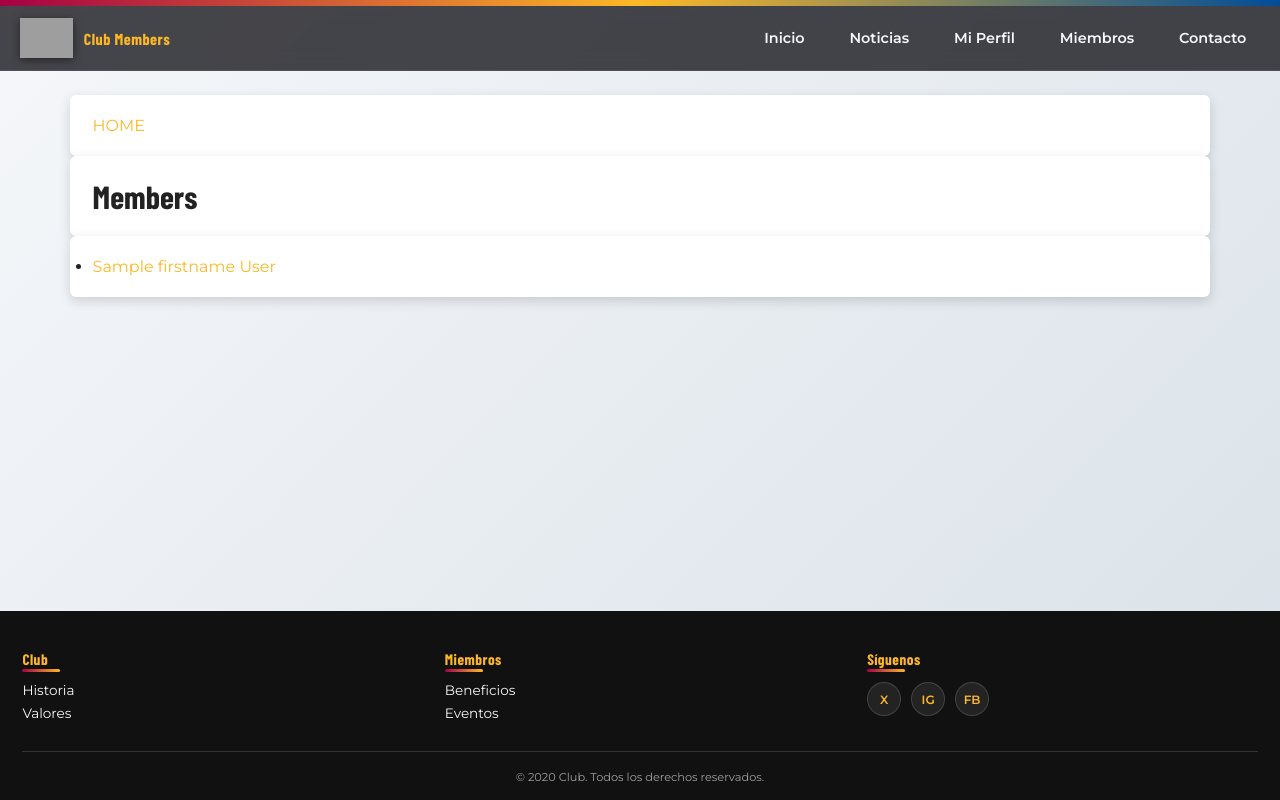
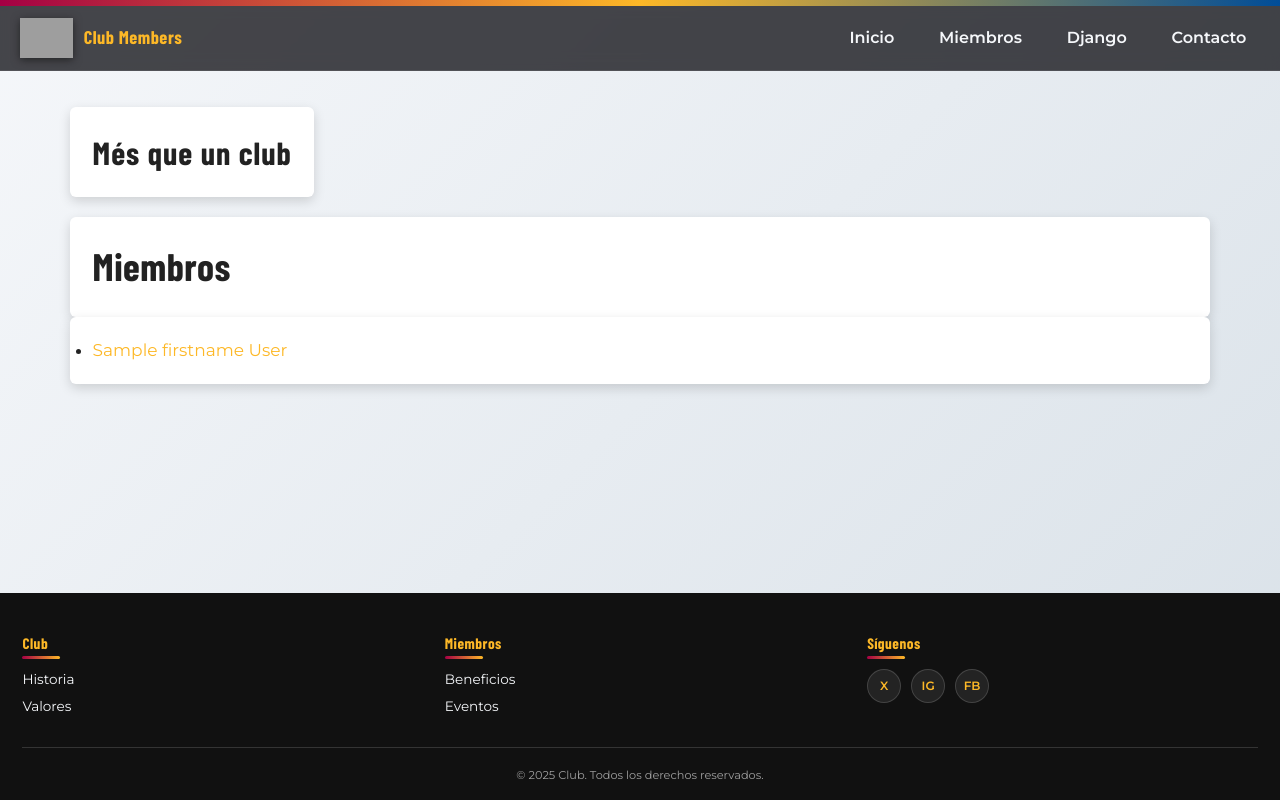
Before and after one commit to AANDREW-999/ejemplo_django, a Django app: template my_tennis_club/members/templates/all_members.html in a window 1280 px wide. Run offline with Django 5.2, Linux system fonts and the light colour scheme; the template is opened without the code that fills it: most values are stand-ins (such as "Sample title", 1, 10 or a date in 2020); grey boxes are pictures that could not be loaded.

Commit message:
Actualizar plantillas y estilos en Django: mejorar la presentación de miembros, agregar enlaces dinámicos y ajustar el manejo de errores 404.

```diff
--- a/my_tennis_club/members/static/css/barca.css
+++ b/my_tennis_club/members/static/css/barca.css
@@ -15,6 +15,8 @@
   min-height:100vh;
   display:flex;
   flex-direction:column;
+  font-size:17px; /* aumentado desde el valor por defecto (~16) */
+  line-height:1.5;
 }
 a{color:var(--gold);text-decoration:none;}
 a:hover{text-decoration:underline;}
@@ -27,10 +29,13 @@
 }
 .logo{display:flex;align-items:center;gap:.65rem;font-weight:600;color:var(--gold);}
 .logo img{height:40px;width:auto;filter:drop-shadow(0 2px 4px rgba(0,0,0,.5));}
-.brand-text{letter-spacing:.5px;}
+.brand-text{
+  letter-spacing:.5px;
+  font-size:1.15rem;
+}
 .main-nav ul{list-style:none;display:flex;gap:1.1rem;margin: 0;padding: 0;}
 .main-nav a{
-  padding:.45rem .85rem;border-radius:var(--radius);font-weight:600;font-size:.9rem;
+  padding:.45rem .85rem;border-radius:var(--radius);font-weight:600;font-size:1rem;
   color:var(--light);position:relative;transition:.25s;
 }
 .main-nav a::after{
@@ -92,6 +97,20 @@
 }
 .scroll-top.show{opacity:1;pointer-events:auto;}
 .scroll-top:hover{background:linear-gradient(90deg,var(--grana),var(--gold));color:var(--light);}
+h1{font-size:2.4rem;letter-spacing:.5px;}
+h2{font-size:1.95rem;letter-spacing:.5px;}
+h3{font-size:1.55rem;}
+.motto{
+  font-family:'Barlow Condensed','Montserrat',sans-serif;
+  font-size:2rem;
+  font-weight:700;
+  letter-spacing:1px;
+  background:linear-gradient(90deg,var(--gold),var(--grana));
+  -webkit-background-clip:text;
+  color:transparent;
+  display:inline-block;
+  margin:.75rem 0 1.25rem;
+}
 @media (max-width:880px){
   .main-nav ul{flex-direction:column;gap:.35rem;}
   .main-nav{
@@ -101,6 +120,9 @@
   }
   .main-nav.open{transform:translateY(0);opacity:1;pointer-events:auto;}
   .nav-toggle{display:block;}
+  h1{font-size:2.1rem;}
+  h2{font-size:1.75rem;}
+  .motto{font-size:1.7rem;}
 }
 @media (prefers-color-scheme:light){
   body{background:linear-gradient(135deg,var(--light) 0%,#d9e1e8 100%);color:#222;}
--- a/my_tennis_club/members/templates/all_members.html
+++ b/my_tennis_club/members/templates/all_members.html
@@ -1,19 +1,15 @@
 {% extends "master.html" %}
 
-{% block title %}
-  My Club Barcelona—List of all members
-{% endblock %}
-
+{% block title %}Miembros del Club{% endblock %}
 
 {% block content %}
-
-  <p><a href="/">HOME</a></p>
-
-  <h1>Members</h1>
-
+  <span class="motto">Més que un club</span>
+  <h1>Miembros</h1>
   <ul>
     {% for x in mymembers %}
-      <li><a href="details/{{ x.id }}">{{ x.firstname }} {{ x.lastname }}</a></li>
+      <li><a href="{% url 'details' x.id %}">{{ x.firstname }} {{ x.lastname }}</a></li>
+    {% empty %}
+      <li>No hay miembros registrados.</li>
     {% endfor %}
   </ul>
 {% endblock %}
--- a/my_tennis_club/members/templates/details.html
+++ b/my_tennis_club/members/templates/details.html
@@ -1,7 +1,7 @@
 {% extends "master.html" %}
 
 {% block title %}
-  Details about {{ mymember.firstname }} {{ mymember.lastname }}
+  Detalles de {{ mymember.firstname }} {{ mymember.lastname }}
 {% endblock %}
 
 
@@ -14,6 +14,6 @@
   <p>Gender: {{ mymember.gender }}</p>
   <p>Member since: {{ mymember.joined_date }}</p>
 
-  <p>Back to <a href="/members">Members</a></p>
+  <p>Volver a <a href="{% url 'members' %}">Miembros</a></p>
 
 {% endblock %}
--- a/my_tennis_club/members/templates/main.html
+++ b/my_tennis_club/members/templates/main.html
@@ -10,6 +10,6 @@
 
   <h3>Members</h3>
 
-  <p>Check out all our <a href="members/">members</a></p>
+  <p>Consulta todos nuestros <a href="{% url 'members' %}">miembros</a></p>
 
 {% endblock %}
--- a/my_tennis_club/members/templates/master.html
+++ b/my_tennis_club/members/templates/master.html
@@ -14,21 +14,21 @@
     body{font-family:'Montserrat',"Segoe UI",Roboto,Arial,sans-serif}
     h1,h2,h3,h4,h5,h6,.brand-text{font-family:'Barlow Condensed','Montserrat',sans-serif}
   </style>
+  {% block extra_head %}{% endblock %}
 </head>
 <body>
 <header class="site-header">
   <div class="top-strip"></div>
   <div class="nav-wrapper">
     <a class="logo" href="{% url 'members' %}">
-      <img src="{% static 'img/escudo.png' %}" alt="FC Barcelona" onerror="this.style.display='none'">
+      <img src="{% static 'img/escudo.png' %}" alt="FC Barcelona">
       <span class="brand-text">Club Members</span>
     </a>
     <nav class="main-nav">
       <ul>
-        <li><a href="{% url 'members' %}">Inicio</a></li>
-        <li><a href="#">Noticias</a></li>
-        <li><a href="#">Mi Perfil</a></li>
-        <li><a href="#">Miembros</a></li>
+        <li><a href="{% url 'main' %}">Inicio</a></li>
+        <li><a href="{% url 'members' %}">Miembros</a></li>
+        <li><a href="{% url 'django_guide' %}">Django</a></li>
         <li><a href="#">Contacto</a></li>
       </ul>
     </nav>
@@ -64,7 +64,7 @@
     </div>
   </div>
   <div class="legal">
-    <small>&copy; {{ now|date:"Y" }} Club. Todos los derechos reservados.</small>
+    <small>&copy; {% now "Y" %} Club. Todos los derechos reservados.</small>
   </div>
 </footer>
 <button class="scroll-top" aria-label="Subir">▲</button>
@@ -78,5 +78,6 @@
 });
 st.addEventListener('click',()=>window.scrollTo({top:0,behavior:'smooth'}));
 </script>
+{% block extra_js %}{% endblock %}
 </body>
 </html>
--- a/my_tennis_club/members/templates/myfirst.html
+++ b/my_tennis_club/members/templates/myfirst.html
@@ -13,6 +13,7 @@
 		<div class="mt-4 d-flex gap-3 justify-content-center flex-wrap">
 			<a class="btn btn-neon btn-lg" href="#que-es">Empezar</a>
 			<a class="btn btn-outline-light btn-lg neon-border" href="https://www.djangoproject.com/" target="_blank" rel="noopener">Página oficial</a>
+			<a class="btn btn-outline-light btn-lg neon-border" href="{% url 'main' %}" aria-label="Volver al inicio">← Volver al Club</a>
 		</div>
 	</section>
 
--- a/my_tennis_club/members/urls.py
+++ b/my_tennis_club/members/urls.py
@@ -5,4 +5,5 @@
     path('', views.main, name='main'),
     path('members/', views.members, name='members'),
     path('members/details/<int:id>', views.details, name='details'),
+    path('django/', views.django_guide, name='django_guide'),
 ]
--- a/my_tennis_club/my_tennis_club/urls.py
+++ b/my_tennis_club/my_tennis_club/urls.py
@@ -21,3 +21,6 @@
     path('', include('members.urls')),
     path('admin/', admin.site.urls),
 ]
+
+# Manejador de error 404 personalizado
+handler404 = 'members.views.custom_404'
```
Also changed, not shown: my_tennis_club/members/tests.py (+33 -1 lines), my_tennis_club/members/views.py (+12 -1 lines), my_tennis_club/my_tennis_club/settings.py (+8 -1 lines).
